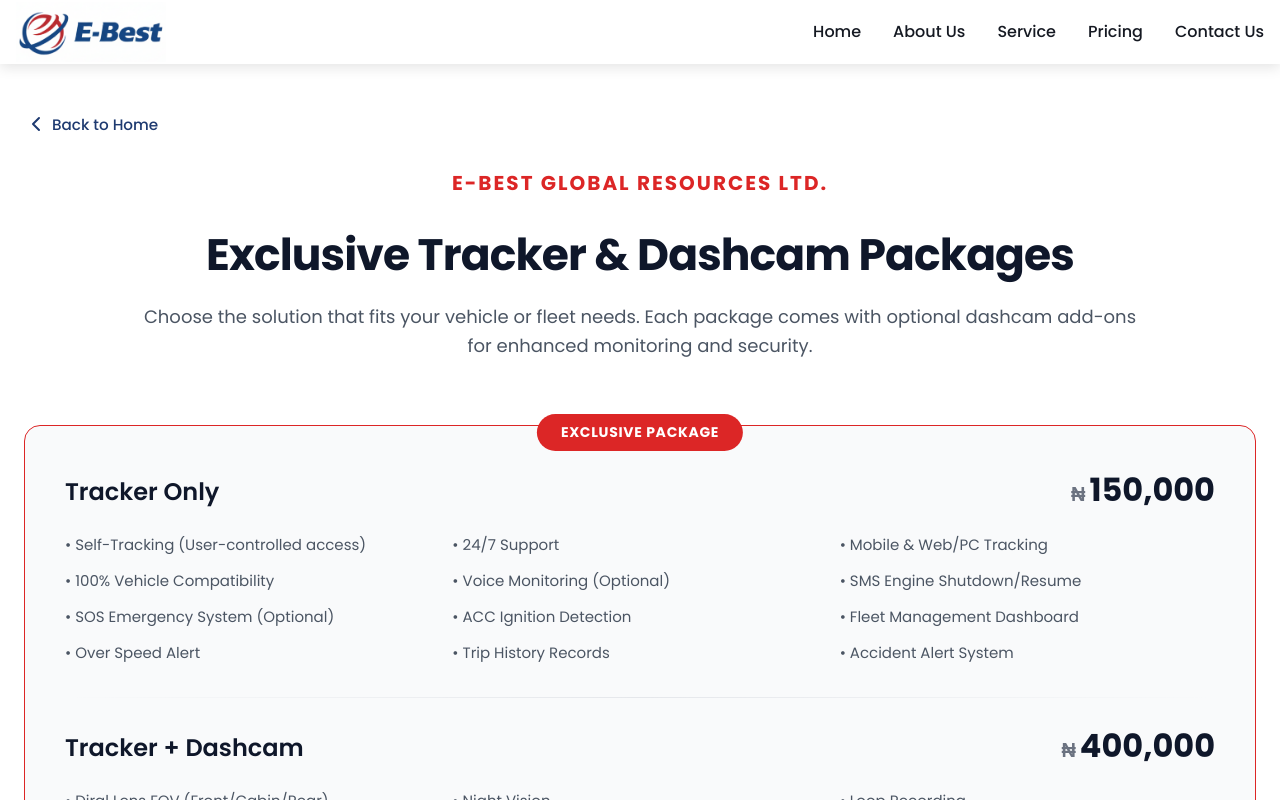
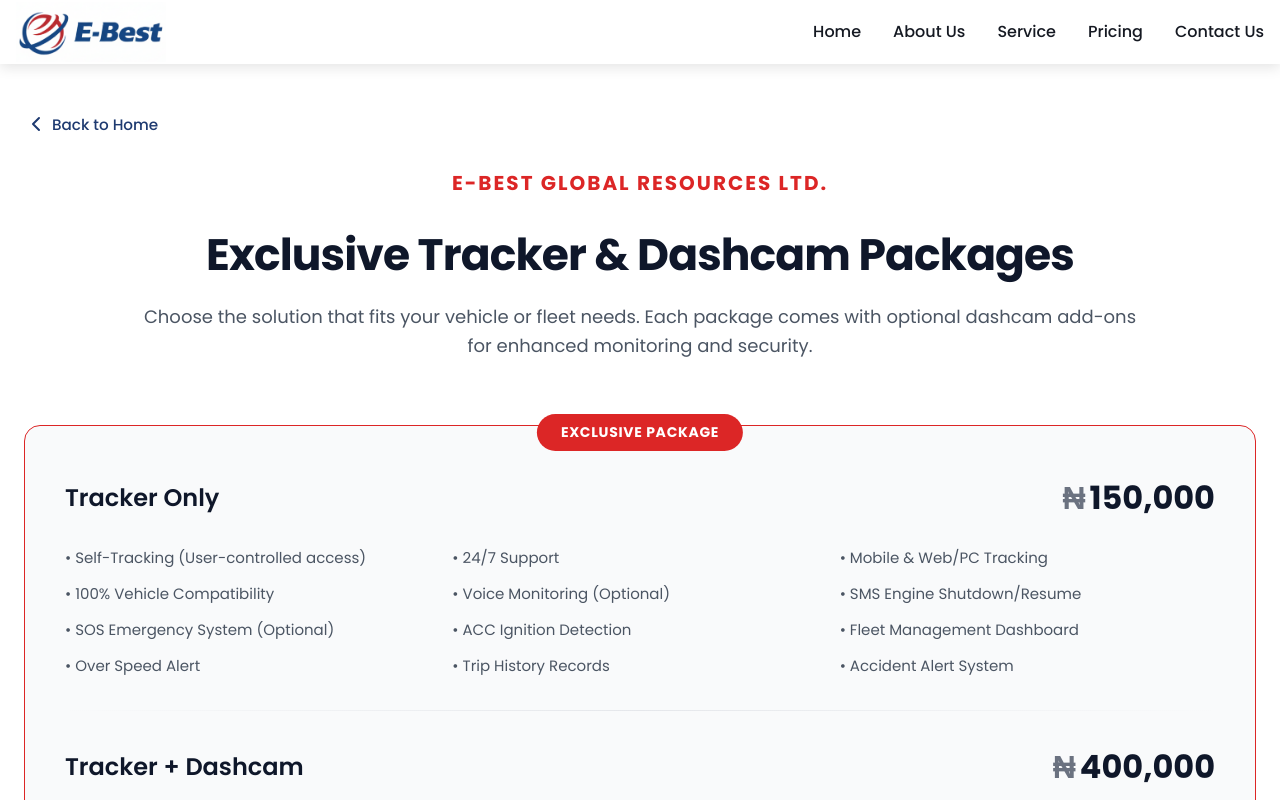
Before and after one commit to ZionCodeForFun/E-Best, a React (Vite) app: page /pricing in a window 1280 px wide. Shown: the top 800 px of the page. Built offline with nearby package versions, Linux system fonts and the light colour scheme.

Commit message:
corrected font size

```diff
--- a/src/style/about.css
+++ b/src/style/about.css
@@ -41,7 +41,7 @@
 }
 
 .hero-title-about {
-  font-size: 2.25rem;
+  font-size: 2rem;
   font-weight: bold;
   margin-bottom: 1.5rem;
 }
--- a/src/style/pricing.css
+++ b/src/style/pricing.css
@@ -123,15 +123,15 @@
 }
 
 .pricing-amount .currency {
-  font-size: 1.25rem;
+  font-size: 2rem;
   font-weight: 600;
-  color: #6b7280; /* light gray */
+  color: #6b7280;
 }
 
 .pricing-amount .price {
   font-size: 2rem;
   font-weight: 700;
-  color: #0f172a; /* deep blue */
+  color: #0f172a;
   line-height: 1;
 }
 
```
